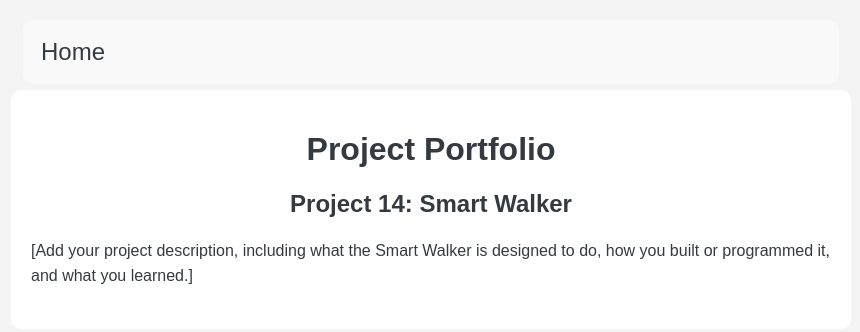
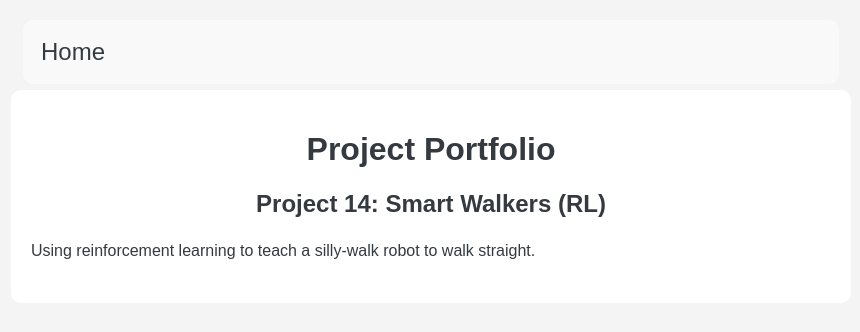
Before and after one commit to khangngo-alt/en1-portfolio, a plain HTML site: page project14.html in a window 1280 px wide. Shown: the whole page, without its empty margins (209-1069 px from the left). Drawn offline with Linux system fonts and the light colour scheme.

Commit message:
p14 template created

```diff
--- a/project14.html
+++ b/project14.html
@@ -1,7 +1,7 @@
 <!DOCTYPE html>
 <html lang="en">
 <head>
-    <title>Project 14: Smart Walker</title>
+    <title>Project 14: Smart Walkers (RL)</title>
     <link rel="stylesheet" href="./project.css">
 </head>
 <body>
@@ -16,13 +16,11 @@
 
         <h1 class="proj-header">Project Portfolio</h1>
 
-        <h2 class="proj-header">Project 14: Smart Walker</h2>
+        <h2 class="proj-header">Project 14: Smart Walkers (RL)</h2>
 
         <div class="proj-desc">
-            <p>[Add your project description, including what the Smart Walker is designed to do, how you built or programmed it, and what you learned.]</p>
+            <p>Using reinforcement learning to teach a silly-walk robot to walk straight.</p>
         </div>
-
-        <!-- Add a project photo here when one is available. -->
 
     </div>
 
```
Also changed, not shown: index.html (+8 -0 lines).
